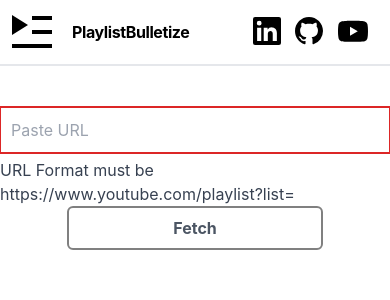
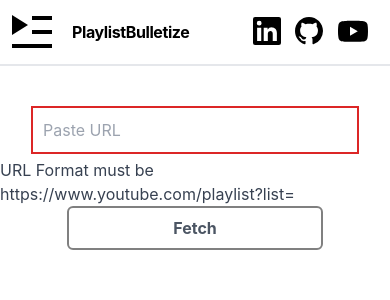
Before and after one commit to TopVirusMinus/PlaylistBulletize, a React (Vite) app: page / in a window 390 px wide. Shown: the top 300 px of the page. Built offline with nearby package versions, Linux system fonts and the light colour scheme.

Commit message:
better input for small screens

```diff
--- a/src/components/Input.jsx
+++ b/src/components/Input.jsx
@@ -44,11 +44,11 @@ const Input = ({ handleUrlChange, handlePlaylistInfo, playListInfo }) => {
         value={text}
         placeholder="Paste URL"
         onChange={(e) => handleChange(e)}
-        className={`bg-transparent outline-none p-2 w-96 ${
+        className={`bg-transparent outline-none p-2 w-96 max-w-xs ${
           !playlistRegex.test(text) ? "outline-red-600" : "outline-lime-400"
         } `}
       />
-      <p className={` ${playListInfo[0] && "opacity-0	"} mt-2 text-gray-700`}>
+      <p className={` ${playListInfo[0] && "opacity-0	"} mt-2  text-gray-700`}>
         {!playlistRegex.test(text)
           ? "URL Format must be https://www.youtube.com/playlist?list="
           : isLoading
```
